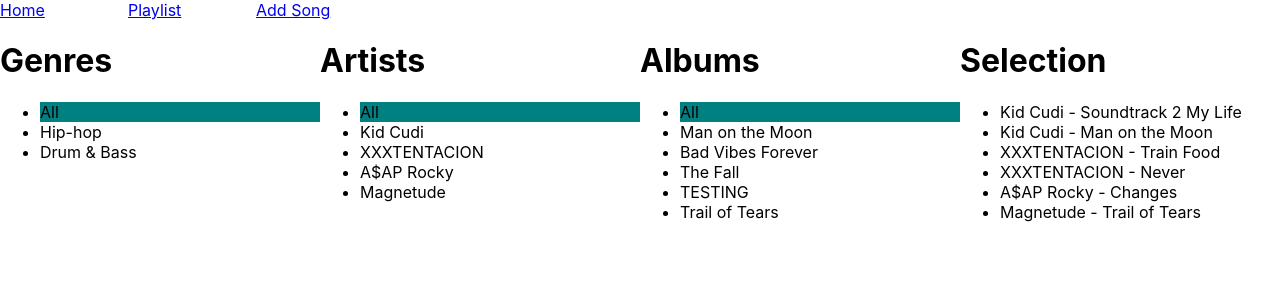
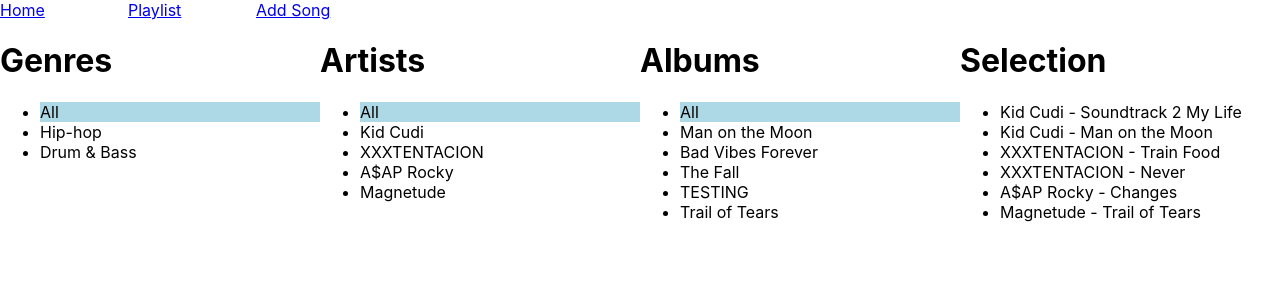
Before and after one commit to MrPatesz/temalabor-react-app, a React (Create React App) app: page / in a window 1280 px wide. Shown: the top 300 px of the page. Built offline with nearby package versions, Linux system fonts and the light colour scheme.

Commit message:
Pretty boy!

```diff
--- a/src/index.css
+++ b/src/index.css
@@ -58,5 +58,5 @@
 }
 
 .selected-list-item {
-  background-color: teal
+  background-color: lightblue
 }
```
Also changed, not shown: src/Components/ArtistListComponent.js (indentation only).
